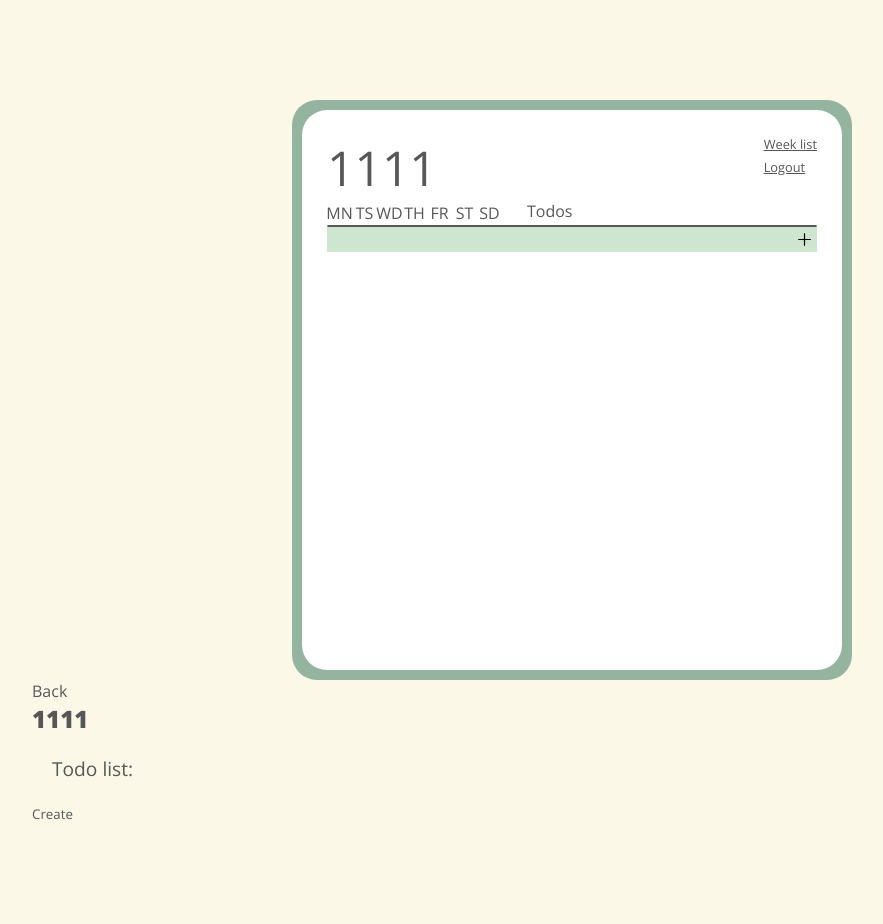
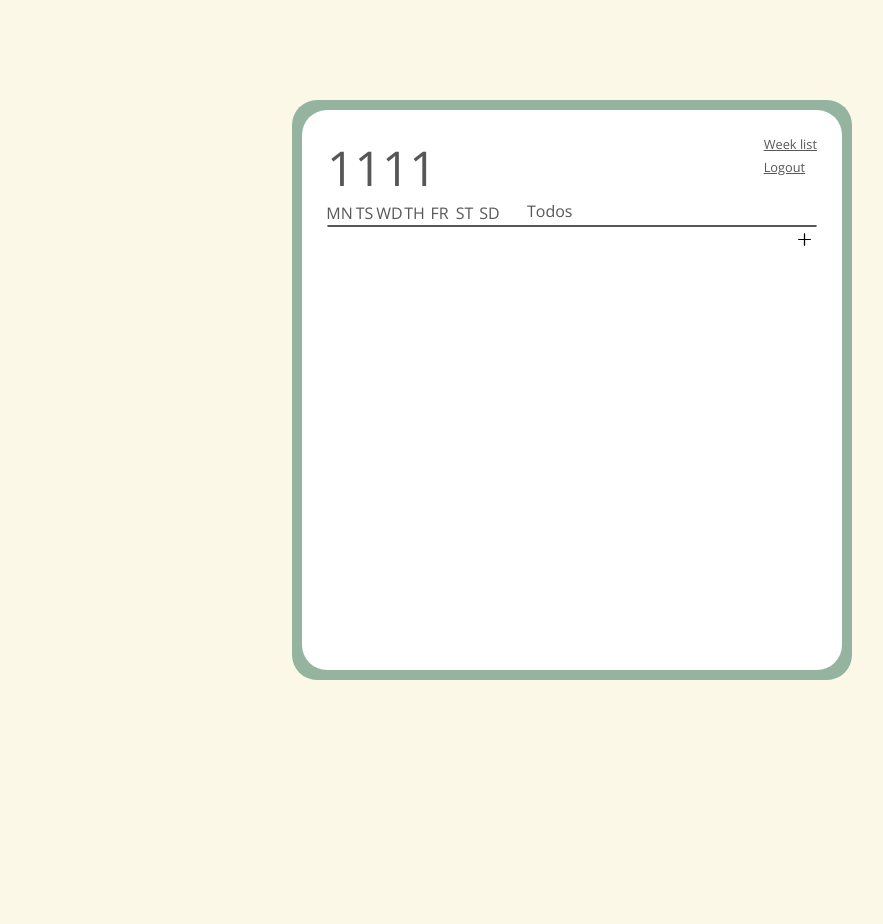
Before and after one commit to ZoltiiSens/IPZ_coursework, a Django app: page /week/6 in a window 1280 px wide. Shown: the whole page, without its empty margins (68-951 px from the left). After the commit the page ends 680 px from the top, so only its background shows below. Run offline with Django 4.2, Linux system fonts and the light colour scheme; a user stored in the database is signed in; data comes from the database, SQL or seed files in the repository; both versions use the stored data as it was after the commit.

Commit message:
A little fron-end code refactoring

```diff
--- a/authentication/static/css/home.css
+++ b/authentication/static/css/home.css
@@ -1,14 +1,14 @@
-.start__button{
+.start_button{
     font-size: 2em;
     text-decoration: none;
     text-transform: uppercase;
     color: #575757;
     transition: .4s;
 }
-.start__button:hover{
+.start_button:hover{
     color: #94b49f;
 }
-.link__element{
+.link_element{
     margin: 10px;
     font-size: 1.4em;
 }
--- a/authentication/static/css/main.css
+++ b/authentication/static/css/main_authentication.css
@@ -47,15 +47,15 @@ button{
 .underlined:hover{
 	color: #94b49f !important;
 }
-.link__element{
+.link_element{
 	color: #575757;
 	text-decoration: none;
 	transition: .4s;
 }
-.link__element:hover{
+.link_element:hover{
 	color: #94b49f;
 }
-.error_label{
+.error_handler{
 	margin-top: 10px;
 	font-size: .8em;
 	color: #ff3333;
--- a/authentication/templates/authentication/base.html
+++ b/authentication/templates/authentication/base.html
@@ -7,7 +7,7 @@
 	<meta name="viewport" content="width=device-width, initial-scale=1.0">
 	<title>{% block title %}{% endblock %}</title>
 
-	<link rel="stylesheet" href="{% static 'css/main.css' %}" />
+	<link rel="stylesheet" href="{% static 'css/main_authentication.css' %}" />
     {% block stylesheet %}{% endblock %}
 	<link rel="preconnect" href="https://fonts.googleapis.com" />
 	<link rel="preconnect" href="https://fonts.gstatic.com" crossorigin />
@@ -15,7 +15,6 @@
 		href="https://fonts.googleapis.com/css2?family=Open+Sans:wght@300;400;800&display=swap"
 		rel="stylesheet"
 	/>
-{#	<script src="/scripts/app.js" defer></script>#}
 </head>
 <body>
 	{% block content %}{% endblock %}
--- a/todo/static/css/main_todo.css
+++ b/todo/static/css/main_todo.css
@@ -12,6 +12,42 @@ body {
 	padding: 100px;
 	color: #575757;
 }
+h1 {
+	font-weight: 500;
+	font-size: 3em;
+	flex: 1;
+}
+h2{
+	font-weight: 500;
+	font-size: 2em;
+}
+h3{
+    font-weight: 500;
+    margin: 20px;
+    font-size: 1.2em;
+    max-width: 100%;
+    overflow-wrap: break-word;
+    word-wrap: break-word;
+}
+hr {
+	border: 1px solid #575757;
+	border-radius: 1px;
+}
+button{
+	background-color: inherit;
+	outline: none;
+	border: none;
+	cursor: pointer;
+}
+a, a:checked, a:visited{
+	color: inherit;
+	text-decoration: none;
+}
+.underlined{
+	text-decoration: underline !important;
+}
+
+
 .wrapper {
 	margin: 0px auto;
 	padding: 10px;
@@ -31,75 +67,79 @@ body {
 	padding: 25px;
 	overflow: hidden;
 }
-h1 {
-	font-weight: 500;
-	font-size: 3em;
-	flex: 1;
+.img-wrapper{
+	width: 25px;
+	height: 100%;
+	display: flex;
+	justify-content: center;
+	align-items: center;
 }
-h3{
-    font-weight: 500;
-    margin: 20px;
-    font-size: 1.2em;
-    max-width: 100%;
-    overflow-wrap: break-word;
-    word-wrap: break-word;
+.img-wrapper img{
+	width: 23px;
+	height: 23px;
 }
-hr {
-	border: 1px solid #575757;
-	border-radius: 1px;
+.usual_button{
+	width: 200px;
+	height: 40px;
+	background-color: inherit;
+	border-radius: 20px;
+	font-weight: 400;
+	text-transform: uppercase;
+	padding: 5px;
+	text-align: center;
+	border: 3px solid #94b49f;
+	transition: .4s;
 }
-a, a:checked, a:visited{
-	color: inherit;
-	text-decoration: none;
+.usual_button:hover{
+	background-color: #94b49f;
+	color: white;
+}
+#active_background, #active_popup{
+	display: flex!important;
+}
+.more{
+	cursor: pointer;
+}
+
+
+header{
+	display: flex;
+	align-items: stretch;
+}
+.header__links_element{
+	font-size: 0.8em;
+	display: flex;
+	margin-bottom: 5px;
 }
 .headline{
 	display: flex;
 	height: 25px;
 }
-.header_link{
-	font-size: 0.8em;
-	display: flex;
-	margin-bottom: 5px;
-}
-header{
-	display: flex;
-	align-items: stretch;
-}
-button{
-	background-color: inherit;
-	outline: none;
-	border: none;
-	cursor: pointer;
-}
-.underlined{
-	text-decoration: underline !important;
-}
+
 .line{
 	display: flex;
 	align-items: center;
 	overflow: hidden;
 	height: 25px;
 }
-.line:nth-child(2n+1) .title, .line:nth-child(2n+1) .img-wrapper{
+.line:nth-child(2n+1) .line__title, .line:nth-child(2n+1) .img-wrapper{
 	background-color: #cee5d0;
 }
-.line .title{
+.line__title{
 	flex:1;
-}
-.line .title{
 	border: none;
 	outline: none;
 	height: 100%;
 	padding: 0 3px;
 }
-.line .edit{
+.line__edit{
 	position: relative;
 	width: 25px;
 	height: 100%;
 	transition: .3s;
 	cursor: pointer;
 }
-.line .edit::before{
+.line__edit::before{
 	content: '';
 	display: block;
 	position: absolute;
@@ -123,19 +163,6 @@ button{
 	width: 20px;
 	height: 2px;
 	transition: .3s;
-}
-.img-wrapper{
-	width: 25px;
-	height: 100%;
-	display: flex;
-	justify-content: center;
-	align-items: center;
-
-}
-.img-wrapper img{
-	width: 23px;
-	height: 23px;
-	cursor: pointer;
 }
 .popup_background{
 	position: fixed;
--- a/todo/static/css/week_show.css
+++ b/todo/static/css/week_show.css
@@ -1,9 +1,3 @@
-.image_wrapper{
-    cursor: default!important;
-}
-img{
-    cursor: default!important;
-}
 .day{
 	width: 25px;
 	height: 100%;
@@ -17,9 +11,6 @@ img{
 .create_todo{
     width: 25px;
     height: 25px;
-}
-.line:nth-child(2n+1) .title, .line:nth-child(2n+1) .img-wrapper{
-	background-color: #cee5d0;
 }
 .popup .headline{
     display: flex;
@@ -35,7 +26,6 @@ img{
     margin: 0;
     margin: 0;
 }
-
 .popup input{
     margin: 0!important;
     height: 25px;
--- a/todo/static/scripts/app.js
+++ b/todo/static/scripts/app.js
@@ -1,9 +1,9 @@
 'use strict'
 
+/**
+ * Closes currently active popup
+ */
 function closePopup(){
-	console.log(12123123)
-	console.log(document.getElementById('active_background'))
-	console.log(document.getElementById('active_popup'))
 	document
 		.getElementById('active_background')
 		.removeAttribute('id');
@@ -13,6 +13,9 @@ function closePopup(){
 
 }
 
+/**
+ * Making week creation popup active
+ */
 function createWeek(){
 	document
 		.getElementsByClassName('creation_popup')[0]
@@ -22,6 +25,10 @@ function createWeek(){
 		.setAttribute('id', 'active_background');
 }
 
+/**
+ * Making week editing popup active
+ * @param {number} week_pk Primary key for week we edit
+ */
 function editWeek(week_pk){
 	document
 		.getElementsByClassName(`editing_popup--${week_pk}`)[0]
@@ -31,6 +38,10 @@ function editWeek(week_pk){
 		.setAttribute('id', 'active_background');
 }
 
+/**
+ * Making todo editing popup active
+ * @param {number} todo_pk Primary key for todo we edit
+ */
 function editTodo(todo_pk){
 	document
 		.getElementsByClassName(`editing_popup--${todo_pk}`)[0]
@@ -40,11 +51,16 @@ function editTodo(todo_pk){
 		.setAttribute('id', 'active_background');
 }
 
+/**
+ * Changes day in todo to the next state
+ * @param {number} todo_pk Primary key for todo we edit
+ * @param {number} day_pk Number of the day we change
+ */
 function editDay(todo_pk, day_pk){
-	let day_input = document.getElementById(`change_day--${ todo_pk }--${day_pk}`);
+	let day_input = document.getElementById(`input_day--${ todo_pk }--${day_pk}`);
 	let day_img = document.getElementById(`img_day--${ todo_pk }--${day_pk}`);
 	let current_val = 0;
-	console.log(day_input.value)
+	// cycle for current_val 0>1>2>3>4>5>0>1>...
 	if (day_input.value !== "5"){
 		current_val = +day_input.value + 1;
 	}
--- a/todo/templates/todo/week_show.html
+++ b/todo/templates/todo/week_show.html
@@ -1,29 +1,36 @@
+{#---------- Base extending ----------#}
 {% extends 'todo/base.html' %}
 {% load static %}
 
+{#---------- Title ----------#}
 {% block title %}
     Week {{ week.title }}
 {% endblock %}
 
+{#---------- Extra styles ----------#}
 {% block stylesheet %}
     <link rel="stylesheet" href="{% static 'css/week_show.css' %}">
 {% endblock %}
 
+{#---------- Content block ----------#}
 {% block content %}
+	<div class ="popup_background" id="{% if messages %}active_background{% endif %}" onclick="closePopup()"></div>
     <div class="wrapper">
 		<section class="container">
-            <div class ="popup_background" id="{% if messages %}active_background{% endif %}" onclick="closePopup()"></div>
+
+            <!----- Header ----->
             <header>
                 <h1>{{ week.title}}</h1>
                 <div class="control_links">
-                    <a class="header_link underlined" href="{% url 'week_list' %}">Week list</a>
+                    <a class="header__links_element underlined" href="{% url 'week_list' %}">Week list</a>
                     <form action="{% url 'logout' %}" method="post">
                         {% csrf_token %}
-                        <button class="header_link underlined" type="submit">Logout</button>
+                        <button class="header__links_element underlined" type="submit">Logout</button>
                     </form>
                 </div>
             </header>
 
+            <!----- Head line ----->
 			<div class="headline">
 				<div class="day">MN</div>
 				<div class="day">TS</div>
@@ -37,7 +44,7 @@
 			</div>
 			<hr>
 
-			<!------- Line ------->
+			<!----- Lines ----->
             {% for todo in todo_list %}
                 <div class="line">
                     <div class="img-wrapper"><img src="/static/images/{{ todo.md }}.svg" alt=""></div>
@@ -48,10 +55,12 @@
                     <div class="img-wrapper"><img src="/static/images/{{ todo.st }}.svg" alt=""></div>
                     <div class="img-wrapper"><img src="/static/images/{{ todo.sd }}.svg" alt=""></div>
                     <div class="gap"></div>
-                    <div class="title">{{ todo.title|truncatechars:27}}</div>
-                    <div class="edit" onclick="editTodo({{ todo.id }})"></div>
+                    <div class="line__title">{{ todo.title|truncatechars:27}}</div>
+                    <div class="line__edit" onclick="editTodo({{ todo.id }})"></div>
+
+                    <!----- Todo editing popup ----->
                     <div class ="editing_popup--{{ todo.id }} popup" id="">
-                        <div class="close" onclick="closePopup()"><img src="{% static 'images/more.svg' %}" alt=""></div>
+                        <div class="popup__close" onclick="closePopup()"><img src="{% static 'images/more.svg' %}" alt=""></div>
                         <h2>Edit a todo</h2>
                         <div class="headline">
                             <div class="day">MN</div>
@@ -66,13 +75,13 @@
                         </div>
                         <form method="POST" action="{% url 'todo_edit' week.id todo.id %}">
                             {% csrf_token %}
-                            <input id="change_day--{{ todo.id }}--0" type="hidden" name="md" required="" value="{{ todo.md }}">
-                            <input id="change_day--{{ todo.id }}--1" type="hidden" name="td" required="" value="{{ todo.td }}">
-                            <input id="change_day--{{ todo.id }}--2" type="hidden" name="wd" required="" value="{{ todo.wd }}">
-                            <input id="change_day--{{ todo.id }}--3" type="hidden" name="th" required="" value="{{ todo.th }}">
-                            <input id="change_day--{{ todo.id }}--4" type="hidden" name="fr" required="" value="{{ todo.fr }}">
-                            <input id="change_day--{{ todo.id }}--5" type="hidden" name="st" required="" value="{{ todo.st }}">
-                            <input id="change_day--{{ todo.id }}--6" type="hidden" name="sd" required="" value="{{ todo.sd }}">
+                            <input id="input_day--{{ todo.id }}--0" type="hidden" name="md" required="" value="{{ todo.md }}">
+                            <input id="input_day--{{ todo.id }}--1" type="hidden" name="td" required="" value="{{ todo.td }}">
+                            <input id="input_day--{{ todo.id }}--2" type="hidden" name="wd" required="" value="{{ todo.wd }}">
+                            <input id="input_day--{{ todo.id }}--3" type="hidden" name="th" required="" value="{{ todo.th }}">
+                            <input id="input_day--{{ todo.id }}--4" type="hidden" name="fr" required="" value="{{ todo.fr }}">
+                            <input id="input_day--{{ todo.id }}--5" type="hidden" name="st" required="" value="{{ todo.st }}">
+                            <input id="input_day--{{ todo.id }}--6" type="hidden" name="sd" required="" value="{{ todo.sd }}">
                             <div class="line" style="padding: 0; margin: 0">
                                 <div class="img-wrapper" onclick="editDay({{ todo.id }}, 0)"><img id="img_day--{{ todo.id }}--0" src="/static/images/{{ todo.md }}.svg" alt=""></div>
                                 <div class="img-wrapper" onclick="editDay({{ todo.id }}, 1)"><img id="img_day--{{ todo.id }}--1" src="/static/images/{{ todo.td }}.svg" alt=""></div>
@@ -93,83 +102,28 @@
                     </div>
                 </div>
             {% endfor %}
+
+            <!----- Todo addition line ----->
             <div class="line">
-            <span class="title"></span>
+                <span class="line__title"></span>
                 <form class="create_todo" method="POST" action="{% url 'create_todo' week.id %}">
                     {% csrf_token %}
                     <input type="hidden" name="week", value="{{ week.id }}" required="" id="wewewe">
-                <button type="submit" class="img-wrapper">
+                    <button type="submit" class="img-wrapper more">
                         <img src="{% static 'images/more.svg' %}" alt="">
                     </button>
                 </form>
             </div>
+		</section>
+	</div>
+
+    <!----- Error handling popup ----->
     {% if messages %}
         <div class ="error_popup popup" id="active_popup">
-                <div class="close" onclick="closePopup()"><img src="{% static 'images/more.svg' %}" alt=""></div>
+            <div class="popup__close" onclick="closePopup()"><img src="{% static 'images/more.svg' %}" alt=""></div>
             {% for message in messages %}
                 <h2>{{ message }}</h2>
             {% endfor %}
         </div>
     {% endif %}
-		</section>
-	</div>
-
-
-
-
-    <a href="{% url 'week_list' %}">Back</a>
-
-{% if messages %}
-    {% for message in messages %}
-        <p>{{ message }}</p>
-    {% endfor %}
-{% endif %}
-
-<h2>{{ week.title }}</h2>
-<h3>Todo list:</h3>
-    {% for todo in todo_list %}
-        <li>{{ todo }}</li>
-        <form method="POST" action="{% url 'todo_edit' week.id todo.id %}">
-            {% csrf_token %}
-            <input type="hidden" name="id" value="{{ todo.id }}" />
-            Title
-            <input type="text" name="title" value="{{ todo.title }}" maxlength="100" required="" id="id_title">
-            <br>
-            MD
-            <input type="number" name="md" value="{{ todo.md }}" required="" id="id_md">
-            <br>
-            TD
-            <input type="number" name="td" value="{{ todo.td }}" required="" id="id_td">
-            <br>
-            WD
-            <input type="number" name="wd" value="{{ todo.wd }}" required="" id="id_wd">
-            <br>
-            TH
-            <input type="number" name="th" value="{{ todo.th }}" required="" id="id_th">
-            <br>
-            FD
-            <input type="number" name="fr" value="{{ todo.fr }}" required="" id="id_fr">
-            <br>
-            ST
-            <input type="number" name="st" value="{{ todo.st }}" required="" id="id_st">
-            <br>
-            SD
-            <input type="number" name="sd" value="{{ todo.sd }}" required="" id="id_sd">
-            <br>
-            <button type="submit">Edit</button>
-            <input type="hidden" name="week", value="{{ week.id }}" required="" id="id_week">
-        </form>
-        <form method="POST" action="{% url 'delete_todo' week.id todo.id %}">
-            {% csrf_token %}
-            <button type="submit">Delete</button>
-        </form>
-    {% endfor %}
-</ul>
-<form method="POST" action="{% url 'create_todo' week.id %}">
-    {% csrf_token %}
-    <input type="hidden" name="week", value="{{ week.id }}" required="" id="wewewe">
-    <button type="submit">Create</button>
-</form>
-
-
 {% endblock %}
```
Also changed, not shown: other parts of todo/static/css/main_todo.css (+4 -27 lines), authentication/templates/authentication/home.html (+7 -3 lines), authentication/templates/authentication/login.html (+5 -2 lines), authentication/templates/authentication/signup.html (+5 -10 lines), todo/templates/todo/week_archive.html (+16 -20 lines), todo/templates/todo/week_list.html (+29 -17 lines), db.sqlite3. Lines whose indentation alone changed are shown as unchanged.
